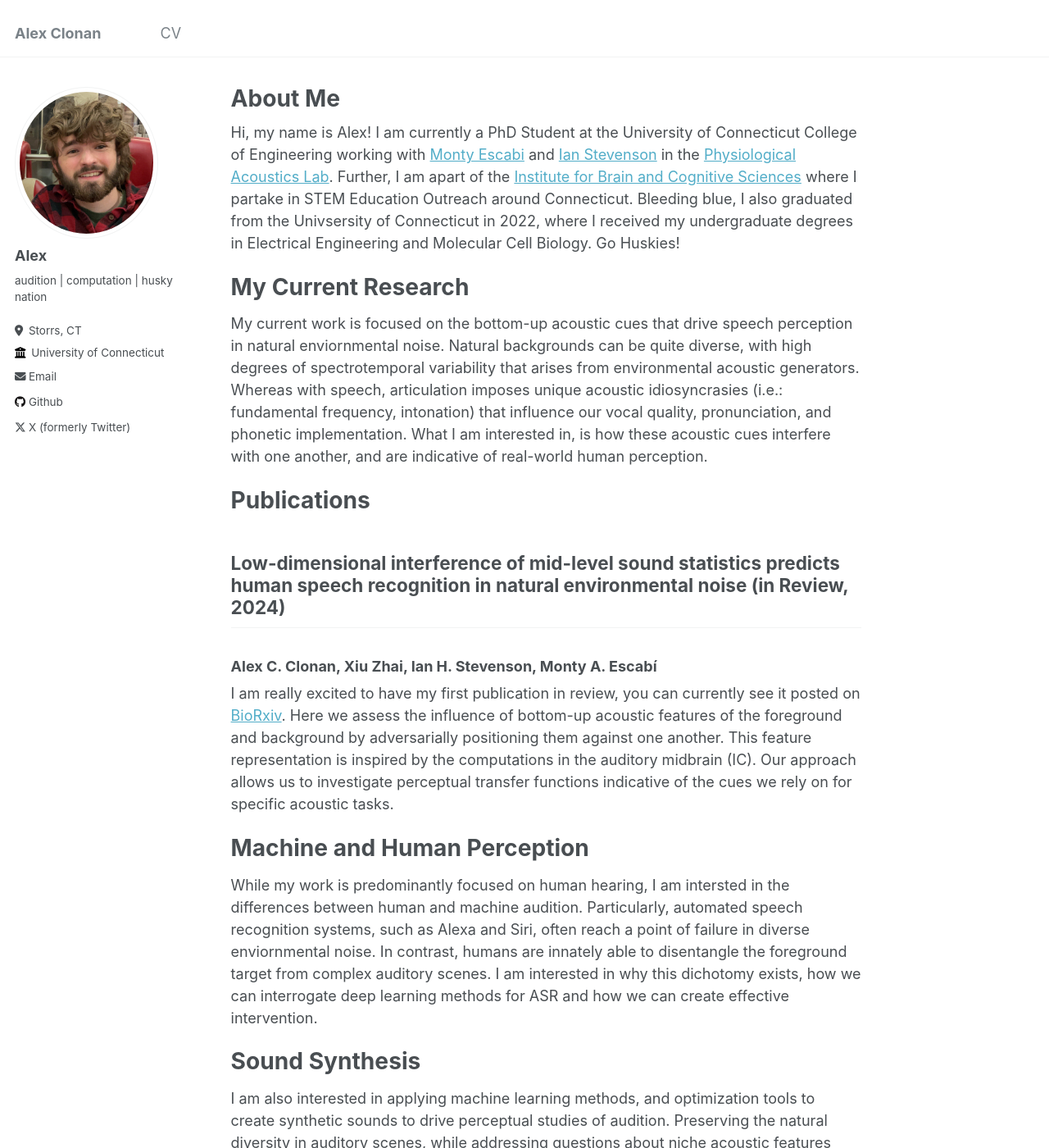
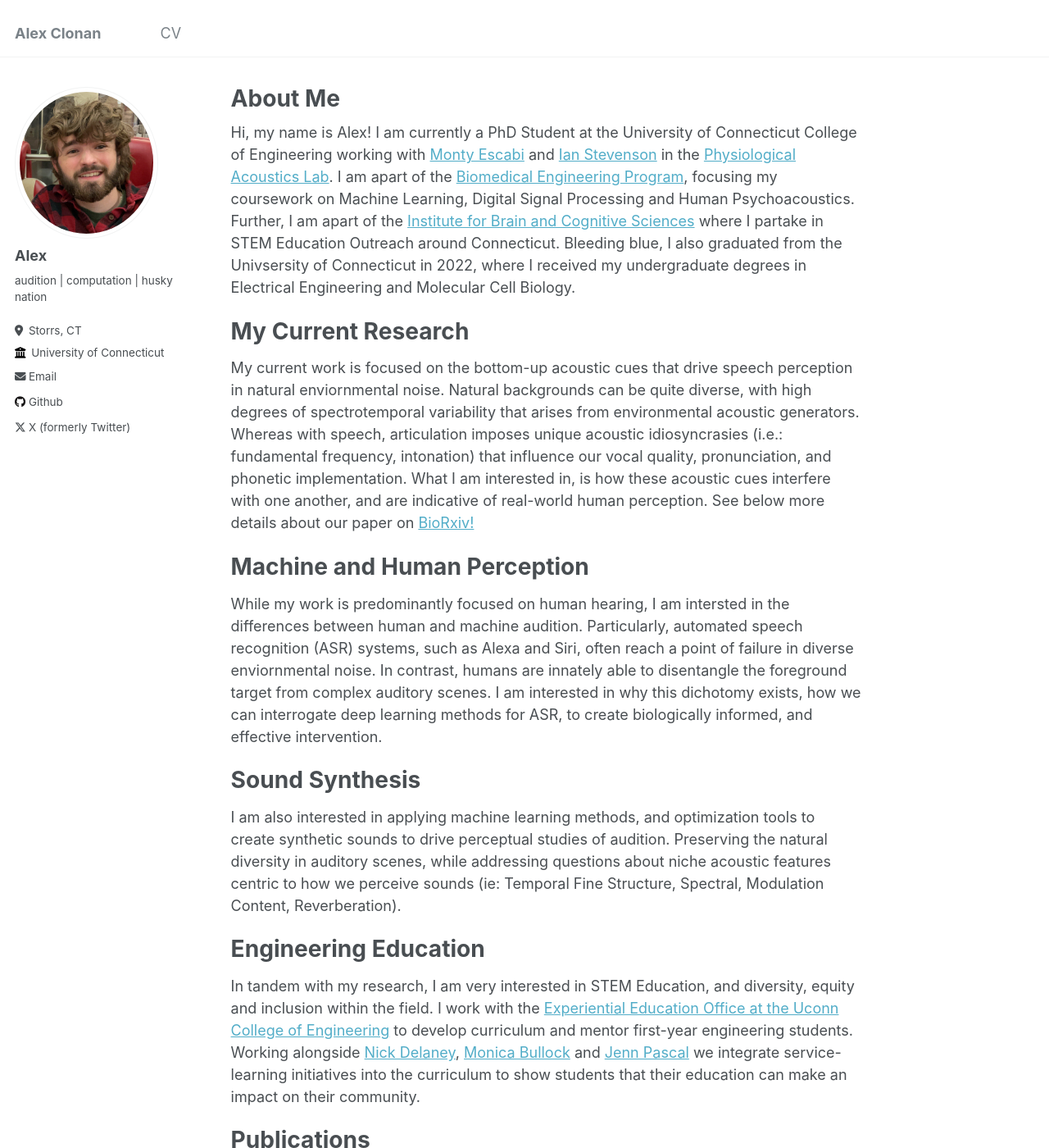
Before and after one commit to aclonan/aclonan.github.io, a Jekyll site: the page built from _pages/about.md, in a window 1280 px wide and 1400 px high. Shown: the whole window at 82% size. Built offline with Jekyll 4.4.1, drawn with Linux system fonts in a browser that asks for light colours; some of the changed text lies outside the part shown.

Commit message:
Update about.md

```diff
--- a/_pages/about.md
+++ b/_pages/about.md
@@ -7,21 +7,15 @@
   - /about.html
 ---
 
-Hi, my name is Alex! I am currently a PhD Student at the University of Connecticut College of Engineering working with [Monty Escabi](https://www.bme.uconn.edu/faculty-staff/core-faculty/escabi-monty/) and [Ian Stevenson](https://psychology.uconn.edu/person/ian-stevenson/) in the [Physiological Acoustics Lab](https://escabilab.uconn.edu/). Further, I am apart of the [Institute for Brain and Cognitive Sciences](https://ibacs.uconn.edu/) where I partake in STEM Education Outreach around Connecticut. Bleeding blue, I also graduated from the Univsersity of Connecticut in 2022, where I received my undergraduate degrees in Electrical Engineering and Molecular Cell Biology. Go Huskies!
+Hi, my name is Alex! I am currently a PhD Student at the University of Connecticut College of Engineering working with [Monty Escabi](https://www.bme.uconn.edu/faculty-staff/core-faculty/escabi-monty/) and [Ian Stevenson](https://psychology.uconn.edu/person/ian-stevenson/) in the [Physiological Acoustics Lab](https://escabilab.uconn.edu/). I am apart of the [Biomedical Engineering Program](https://www.bme.uconn.edu/academics/graduate-program/about-the-graduate-program-in-biomedical-engineering/), focusing my coursework on Machine Learning, Digital Signal Processing and Human Psychoacoustics. Further, I am apart of the [Institute for Brain and Cognitive Sciences](https://ibacs.uconn.edu/) where I partake in STEM Education Outreach around Connecticut. Bleeding blue, I also graduated from the Univsersity of Connecticut in 2022, where I received my undergraduate degrees in Electrical Engineering and Molecular Cell Biology.
 
 My Current Research
 ======
-My current work is focused on the bottom-up acoustic cues that drive speech perception in natural enviornmental noise. Natural backgrounds can be quite diverse, with high degrees of spectrotemporal variability that arises from environmental acoustic generators. Whereas with speech, articulation imposes unique acoustic idiosyncrasies (i.e.: fundamental frequency, intonation) that influence our vocal quality, pronunciation, and phonetic implementation. What I am interested in, is how these acoustic cues interfere with one another, and are indicative of real-world human perception.
-
-Publications
-======
-## **Low-dimensional interference of mid-level sound statistics predicts human speech recognition in natural environmental noise (in Review, 2024)**
-### Alex C. Clonan, Xiu Zhai, Ian H. Stevenson, Monty A. Escabí
-I am really excited to have my first publication in review, you can currently see it posted on [BioRxiv](https://www.biorxiv.org/content/10.1101/2024.02.13.579526v1). Here we assess the influence of bottom-up acoustic features of the foreground and background by adversarially positioning them against one another. This feature representation is inspired by the computations in the auditory midbrain (IC). Our approach allows us to investigate perceptual transfer functions indicative of the cues we rely on for specific acoustic tasks.
+My current work is focused on the bottom-up acoustic cues that drive speech perception in natural enviornmental noise. Natural backgrounds can be quite diverse, with high degrees of spectrotemporal variability that arises from environmental acoustic generators. Whereas with speech, articulation imposes unique acoustic idiosyncrasies (i.e.: fundamental frequency, intonation) that influence our vocal quality, pronunciation, and phonetic implementation. What I am interested in, is how these acoustic cues interfere with one another, and are indicative of real-world human perception. See below more details about our paper on [BioRxiv!](https://www.biorxiv.org/content/10.1101/2024.02.13.579526v1)
 
 Machine and Human Perception
 ======
-While my work is predominantly focused on human hearing, I am intersted in the differences between human and machine audition. Particularly, automated speech recognition systems, such as Alexa and Siri, often reach a point of failure in diverse enviornmental noise. In contrast, humans are innately able to disentangle the foreground target from complex auditory scenes. I am interested in why this dichotomy exists, how we can interrogate deep learning methods for ASR and how we can create effective intervention.
+While my work is predominantly focused on human hearing, I am intersted in the differences between human and machine audition. Particularly, automated speech recognition (ASR) systems, such as Alexa and Siri, often reach a point of failure in diverse enviornmental noise. In contrast, humans are innately able to disentangle the foreground target from complex auditory scenes. I am interested in why this dichotomy exists, how we can interrogate deep learning methods for ASR, to create biologically informed, and effective intervention.
 
 Sound Synthesis
 ======
```
Also changed, not shown: other parts of _pages/about.md (+6 -0 lines).
